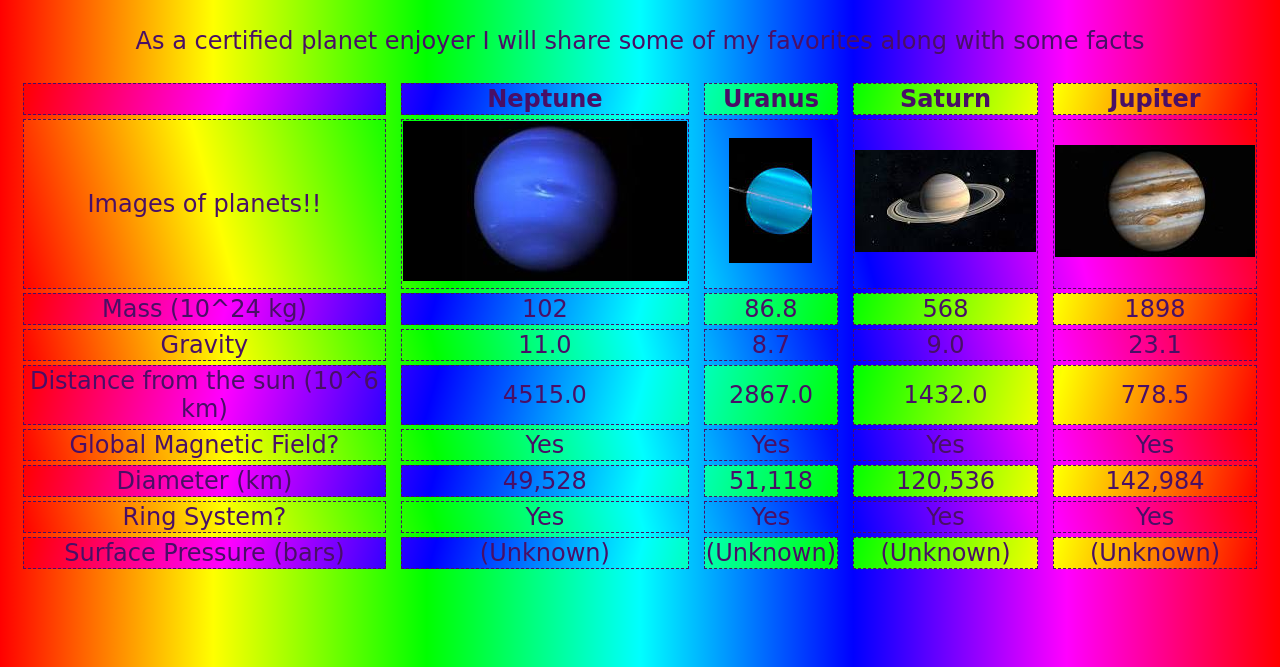
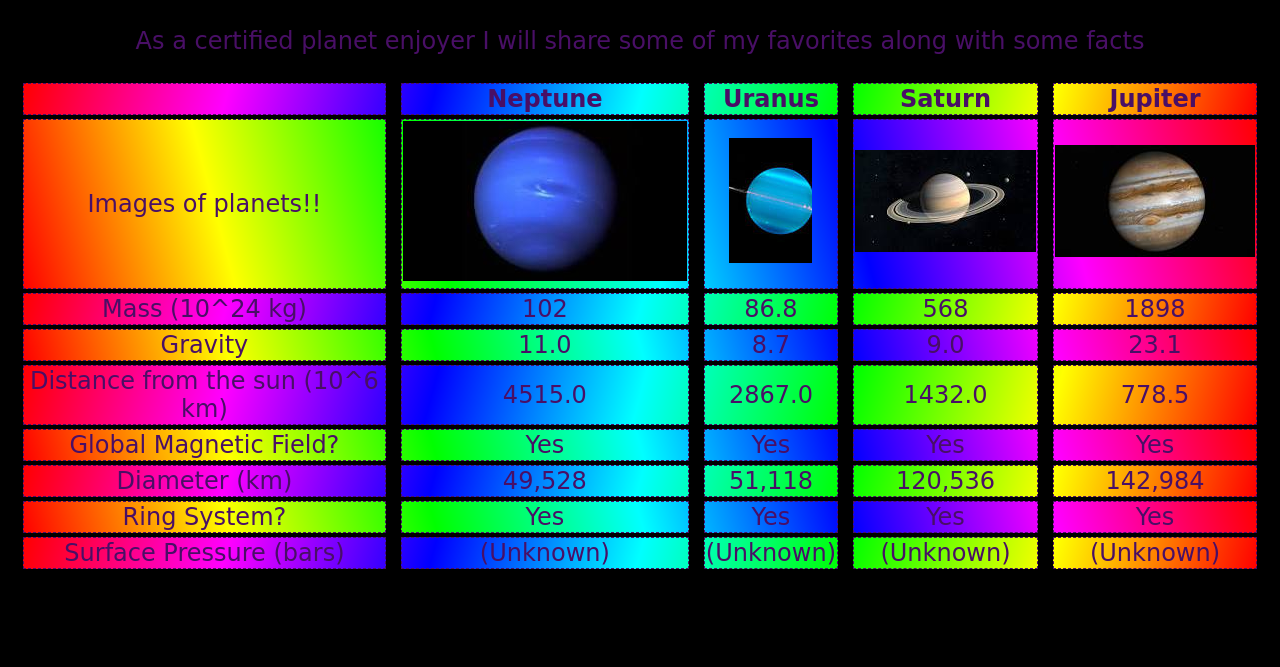
Before and after one commit to sabrinabrinx/itmd-361-lab6, a plain HTML site: page index.html in a window 1280 px wide. Shown: the part 133-800 px from the top of the page. Drawn offline with Linux system fonts and the light colour scheme.

Commit message:
Update style.css

```diff
--- a/CSS/style.css
+++ b/CSS/style.css
@@ -27,7 +27,7 @@ table {
 }
 
 body {
-  background: linear-gradient(in hsl longer hue 90deg, red 0 0);
+  background: black;
 }
 
 tr:nth-child(even) {
```
